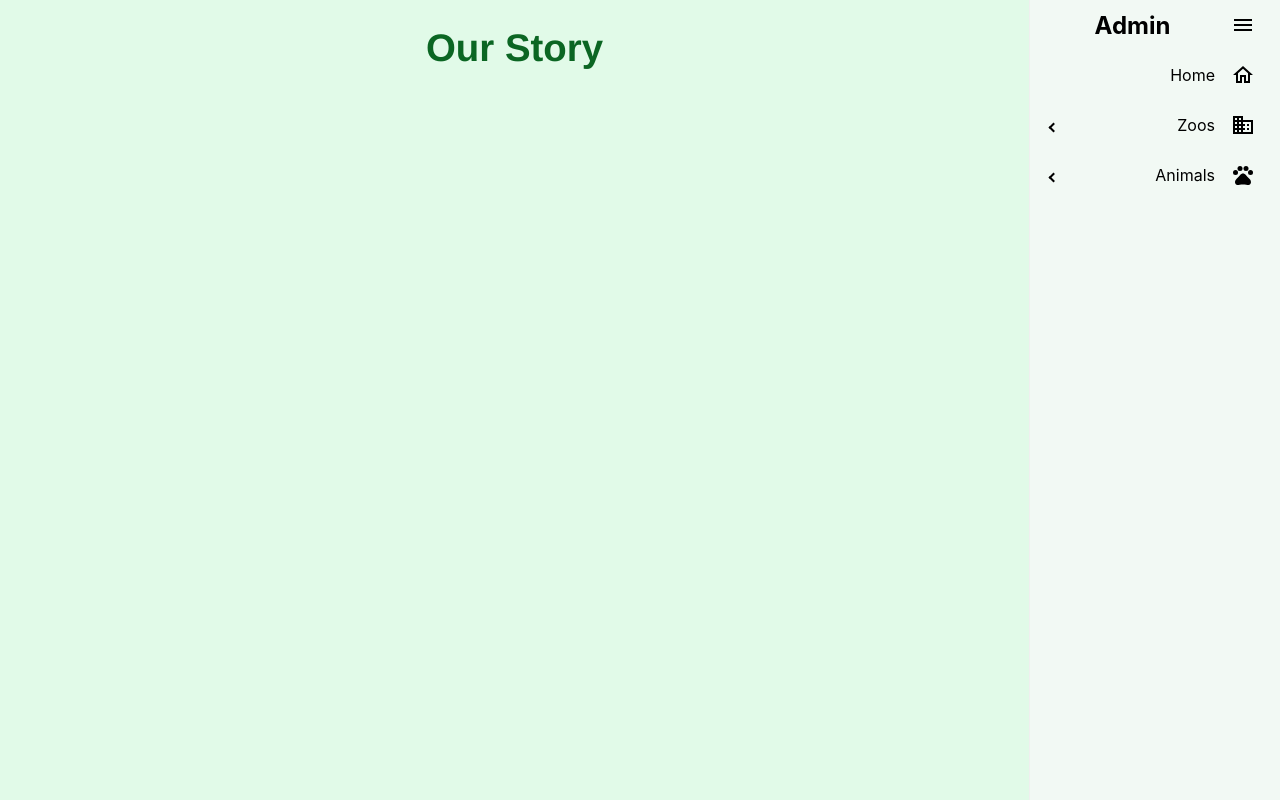
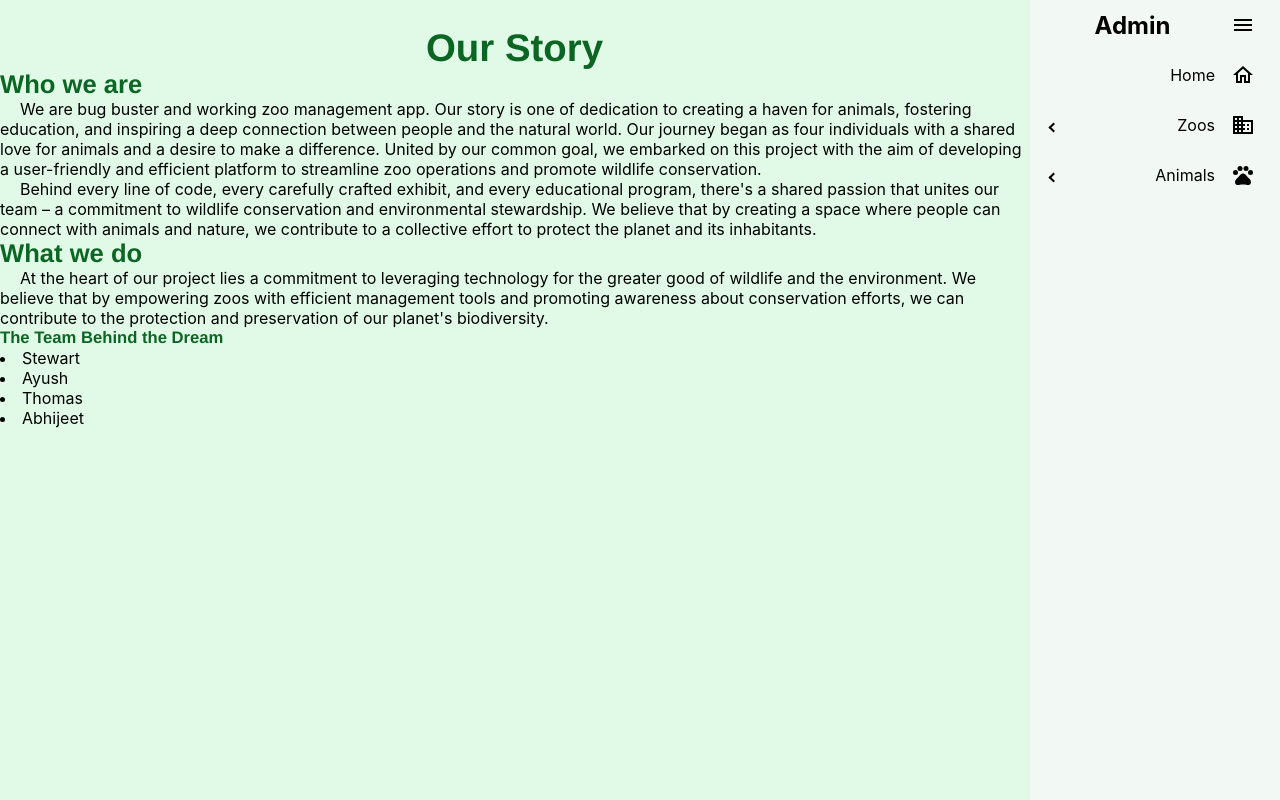
Before and after one commit to StewartRowney/zoo-management-app-react, a React (Create React App) app: page /ourstory in a window 1280 px wide. Built offline with nearby package versions, Linux system fonts and the light colour scheme.

Commit message:
Added content

```diff
--- /dev/null
+++ b/src/components/OurStory.css
@@ -0,0 +1,29 @@
+.title-h2 {
+    color: #0B6623;
+    font-family: "Jost-SemiBold", Helvetica, sans-serif;
+    font-size: 2vw;
+    font-weight: 600;
+    letter-spacing: 0;
+    line-height: normal;
+    width: fit-content;
+    text-align:center;
+}
+
+.title-h3 {
+    color: #0B6623;
+    font-family: "Jost-SemiBold", Helvetica, sans-serif;
+    font-size: 1.3vw;
+    font-weight: 600;
+    letter-spacing: 0;
+    line-height: normal;
+    width: fit-content;
+    text-align:center;
+}
+
+.tab {
+    text-indent: 20px;
+  }
+
+.big {
+    line-height: 1.8;
+  }
--- a/src/components/OurStory.js
+++ b/src/components/OurStory.js
@@ -1,11 +1,29 @@
+import './Home.css';
+import "./Animals.css";
+import "./OurStory.css"
+
 const OurStory = () => {
 
     return(
+
       <div className="animal-background">
           <div className="animal-header">
               <h1 className="animal-h1">Our Story</h1>
           </div>
+        <div>
+            <h2 className='title-h2'>Who we are</h2>
+            <p className='tab'>We are bug buster and working zoo management app. Our story is one of dedication to creating a haven for animals, fostering education, and inspiring a deep connection between people and the natural world. Our journey began as four individuals with a shared love for animals and a desire to make a difference. United by our common goal, we embarked on this project with the aim of developing a user-friendly and efficient platform to streamline zoo operations and promote wildlife conservation.</p>
+            <p className='tab'>Behind every line of code, every carefully crafted exhibit, and every educational program, there's a shared passion that unites our team – a commitment to wildlife conservation and environmental stewardship. We believe that by creating a space where people can connect with animals and nature, we contribute to a collective effort to protect the planet and its inhabitants. </p>
+            <h2 className='title-h2'>What we do</h2>
+            <p className='tab'>At the heart of our project lies a commitment to leveraging technology for the greater good of wildlife and the environment. We believe that by empowering zoos with efficient management tools and promoting awareness about conservation efforts, we can contribute to the protection and preservation of our planet's biodiversity.</p>
+            <h3 className='title-h3'>The Team Behind the Dream</h3>
+            <li>Stewart</li>
+            <li>Ayush</li>
+            <li>Thomas</li>
+            <li>Abhijeet</li>
+        </div>
       </div>
+
     );
   }
 
```
